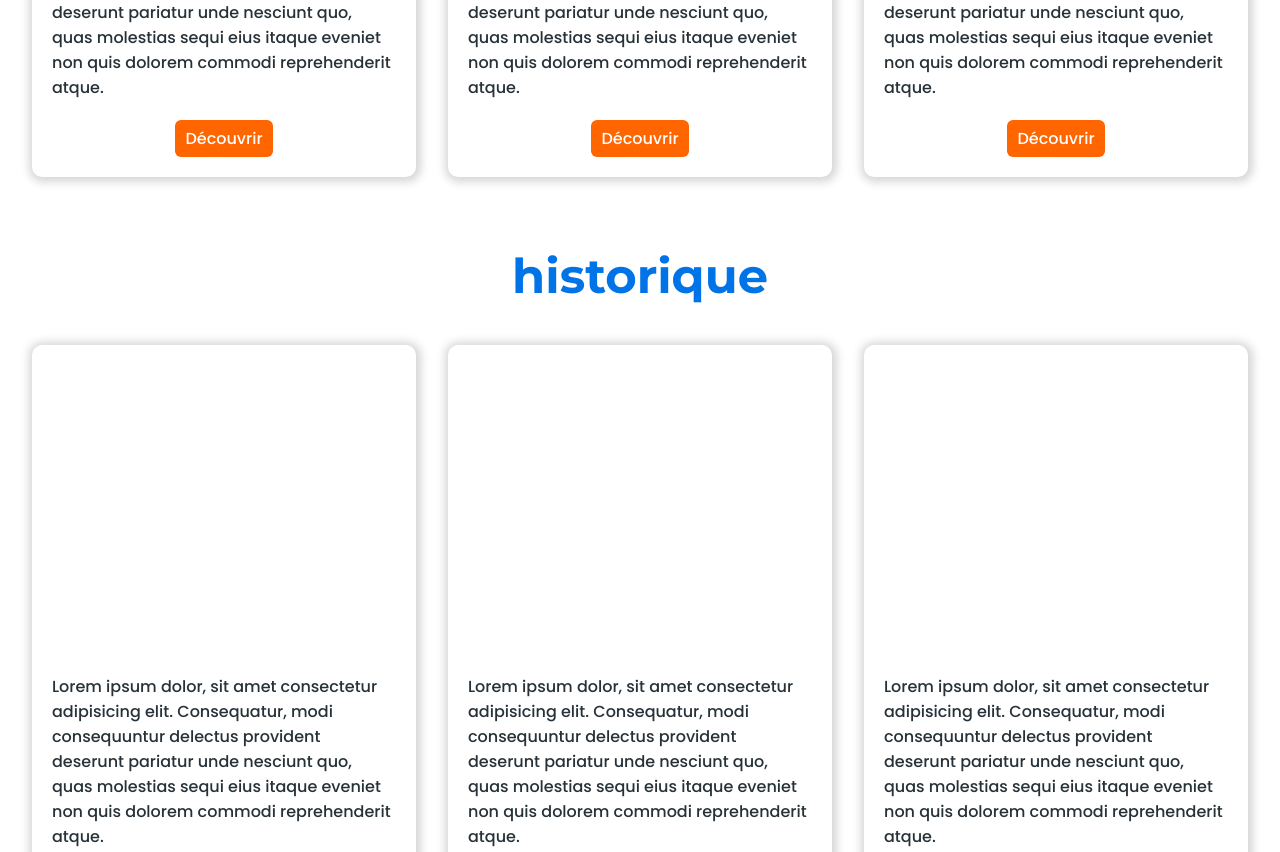
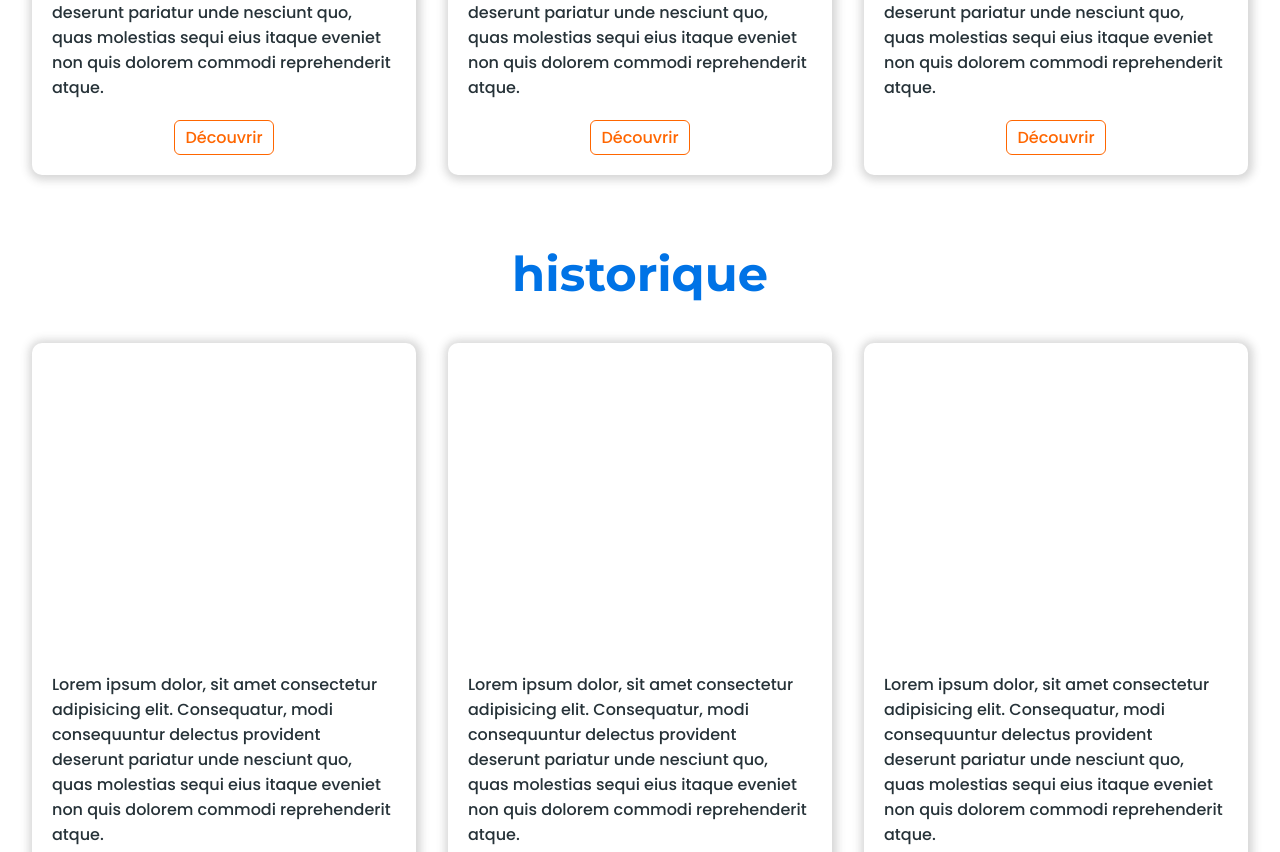
Before and after one commit to KraRodrigue/ASSOCIATION-DES-ETUDIANTS-EN-SCIENCES-PHYSIQUES, a plain HTML site: page index.html in a window 1280 px wide. Shown: the part 3527-4379 px from the top of the page. Drawn offline with nearby package versions, Linux system fonts and the light colour scheme.

Commit message:
Update styles.css

```diff
--- a/styles.css
+++ b/styles.css
@@ -624,15 +624,46 @@ main{
     width: 90%;
 }
 .sous-nos-even a{
-    background: var(--orange);
-    padding:6px 10px;
     border-radius: 6px;
-    color: var(--blanc);
     margin-top: 20px;
     transition: 0.3s ease-in-out;
+    width: 100px;
+    height: 35px;
+    border: 1px solid var(--orange);
+    position: relative;
+    z-index: 4;
+
 }
-.sous-nos-even a:hover{
-    background: var(--jaune);
+.sous-nos-even a span{
+    color: var(--orange);
+    width: 100%;
+    height: 100%;
+    display: flex;
+    justify-content: center;
+    align-items: center;
+    position: absolute;
+    z-index:5 ;
+    transition: 0.3s ease-in-out;
+
+}
+.sous-nos-even a span:hover{
+    color: var(--blanc);
+
+
+
+}
+.sous-nos-even a::before{
+    content: '';
+    position: absolute;
+    z-index:1 ;
+    background: var(--orange);
+    height: 100%;
+    width: 0%;
+    transition: 0.3s ease-in-out;
+
+}
+.sous-nos-even a:hover::before{
+    width: 100%;
 }
 
 
```
